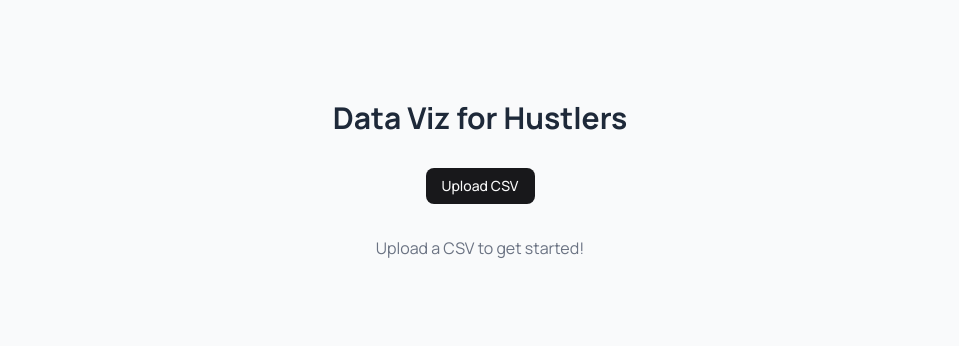
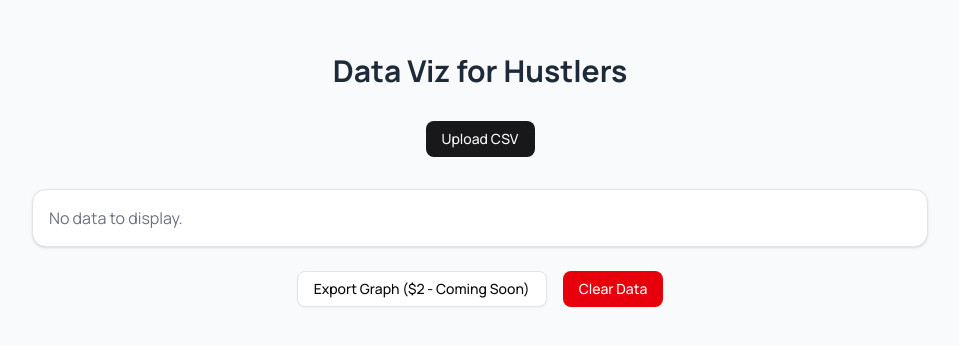
Before and after one commit to harryyking/SheinDiscount, a Next.js app: page /main in a window 1280 px wide. Shown: the part 220-566 px from the top of the page, without its empty margins (160-1119 px from the left). Built offline with nearby package versions, Linux system fonts and the light colour scheme.

Commit message:
removed conditional

```diff
--- a/app/main/page.tsx
+++ b/app/main/page.tsx
@@ -40,7 +40,7 @@ export default function AppPage() {
         Data Viz for Hustlers
       </h1>
       <CsvUploader onDataLoaded={setCsvData} />
-      {csvData.length > 0 ? (
+
         <div className="w-full max-w-4xl flex flex-col gap-6">
           <DataPreview data={csvData} />
           <GraphOptions data={csvData} onOptionsChange={setGraphOptions} />
@@ -61,9 +61,7 @@ export default function AppPage() {
             </Button>
           </div>
         </div>
-      ) : (
-        <p className="text-gray-500">Upload a CSV to get started!</p>
-      )}
+
     </main>
   );
 }
```
